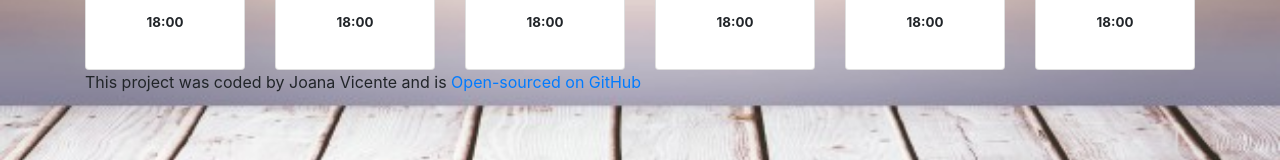
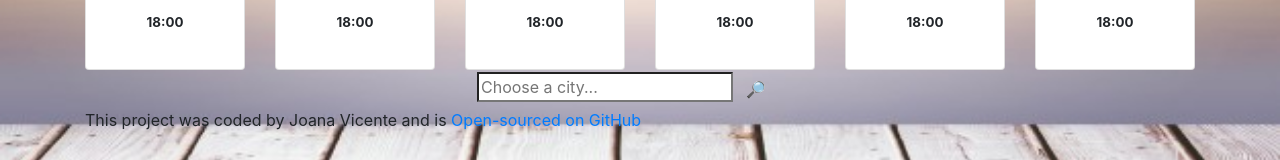
Before and after one commit to joanavicent/weather-react, a React (Create React App) app: page / in a window 1280 px wide. Shown: the part 525-685 px from the top of the page. Built offline with nearby package versions, Linux system fonts and the light colour scheme.

Commit message:
Added Form
Form structure/CSS

```diff
--- a/src/App.js
+++ b/src/App.js
@@ -2,12 +2,14 @@ import React from "react";
 import './App.css';
 import Weather from "./Weather";
 import Forecast from "./Forecast";
+import Form from "./Form";
 export default function App() {
   return (
     <div className="App">
       <div className="container">
       <Weather />
       <Forecast />
+      <Form />
       <footer>
         This project was coded by Joana Vicente and is {" "}
       <a href="https://github.com/joanavicent/weather-react" target="_blank">Open-sourced on GitHub </a>
--- /dev/null
+++ b/src/Form.css
@@ -0,0 +1,3 @@
+Form {
+  text-align: center;
+}
--- /dev/null
+++ b/src/Form.js
@@ -0,0 +1,16 @@
+import React from "react";
+import "./Form.css";
+
+export default function Form() {
+  return (
+    <div>
+      <form id="city-search-form">
+        <input type="search" placeholder="Choose a city..." id="city-input" />
+        <input type="submit" value="🔎" className="btn tn-success" />
+        <button id="current-location-button">
+          <i className="fas fa-map-marker-alt"></i>
+        </button>
+      </form>
+    </div>
+  );
+}
```
